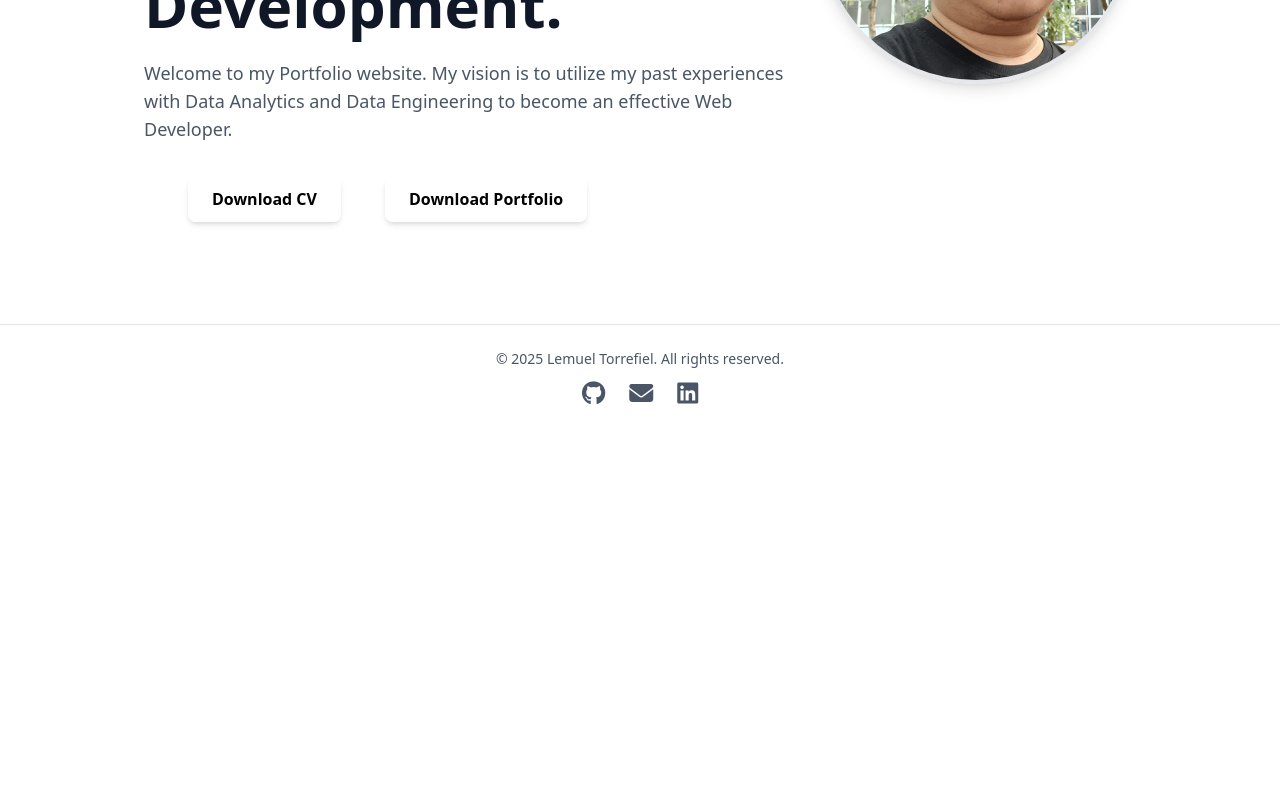
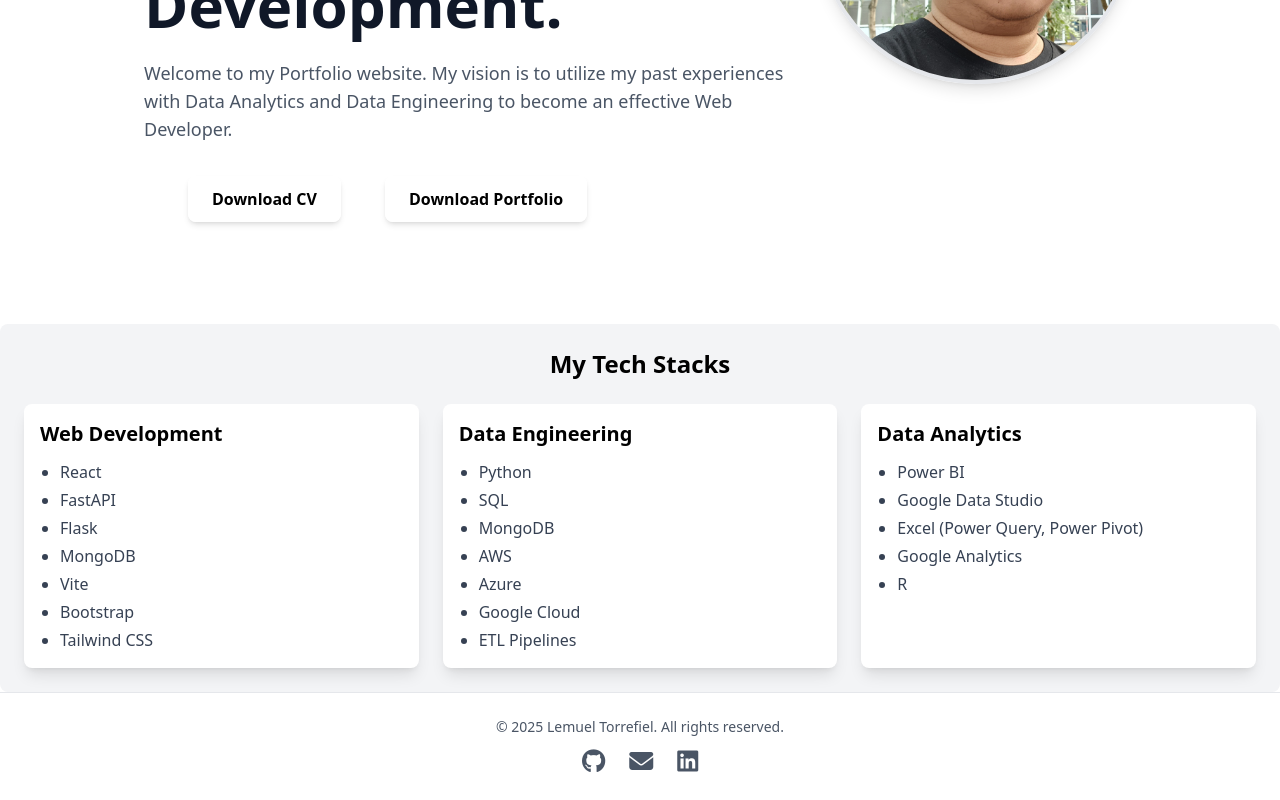
Before and after one commit to lalala0095/my-portfolio-website, a React (Vite) app: page / in a window 1280 px wide. Shown: the part 476-1276 px from the top of the page. Before the commit the page ends 908 px from the top, so only its background shows below. Built offline with nearby package versions, Linux system fonts and the light colour scheme.

Commit message:
ADD tech stacks

```diff
--- a/src/App.jsx
+++ b/src/App.jsx
@@ -1,12 +1,14 @@
 import Header from "./components/Header";
 import Hero from "./components/Hero";
 import Footer from "./components/Footer";
+import TechStackShowcase from "./components/TechStacks";
 
 function App() {
   return (
     <div>
       <Header />
       <Hero />
+      <TechStackShowcase />
       <Footer />
     </div>
   );
--- /dev/null
+++ b/src/components/TechStacks.jsx
@@ -0,0 +1,44 @@
+import React from "react";
+
+const techStacks = [
+  {
+    category: "Web Development",
+    technologies: [
+      "React", "FastAPI", "Flask", "MongoDB", "Vite", "Bootstrap", "Tailwind CSS"
+    ]
+  },
+  {
+    category: "Data Engineering",
+    technologies: [
+      "Python", "SQL", "MongoDB", "AWS", "Azure", "Google Cloud", "ETL Pipelines"
+    ]
+  },
+  {
+    category: "Data Analytics",
+    technologies: [
+      "Power BI", "Google Data Studio", "Excel (Power Query, Power Pivot)", "Google Analytics", "R"
+    ]
+  }
+];
+
+const TechStackShowcase = () => {
+  return (
+    <section className="p-6 bg-gray-100 rounded-lg">
+      <h2 className="text-2xl font-bold text-center mb-6">My Tech Stacks</h2>
+      <div className="grid md:grid-cols-3 gap-6">
+        {techStacks.map((stack, index) => (
+          <div key={index} className="bg-white shadow-lg rounded-lg p-4">
+            <h3 className="text-xl font-semibold mb-3">{stack.category}</h3>
+            <ul className="list-disc pl-5 space-y-1">
+              {stack.technologies.map((tech, i) => (
+                <li key={i} className="text-gray-700">{tech}</li>
+              ))}
+            </ul>
+          </div>
+        ))}
+      </div>
+    </section>
+  );
+};
+
+export default TechStackShowcase;
```
